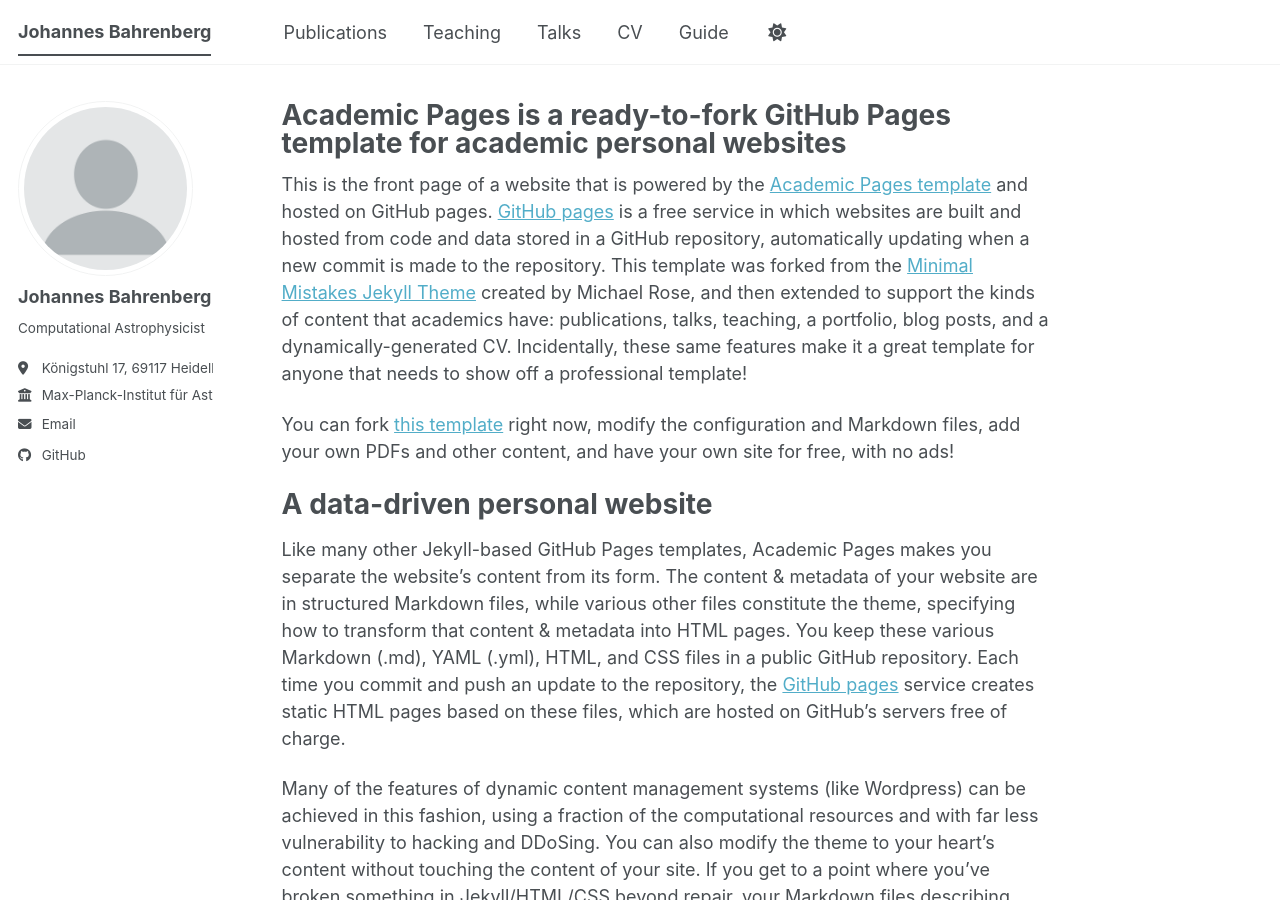
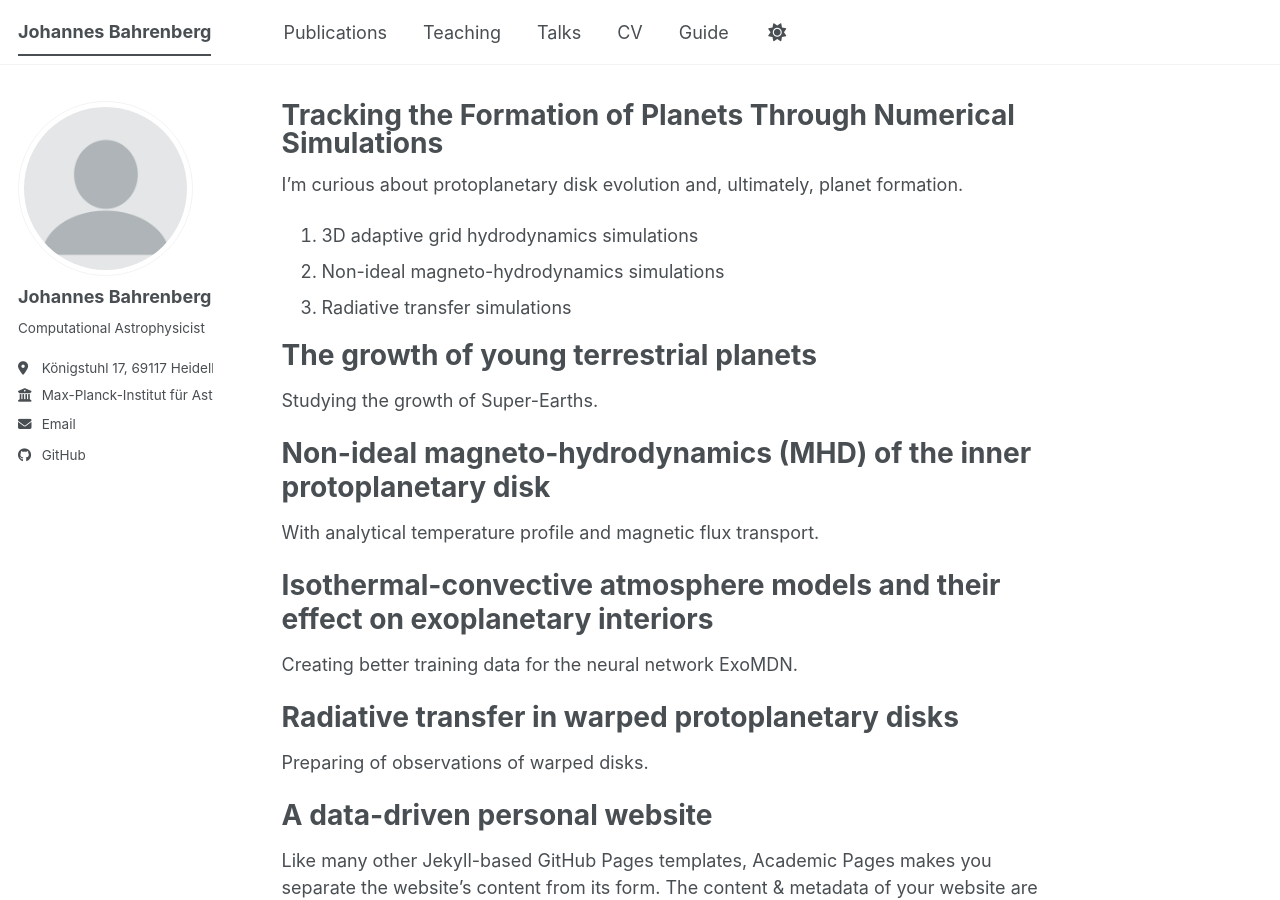
Before and after one commit to johannesbahrenberg/johannesbahrenberg.github.io, a Jekyll site: the page built from _pages/about.md, in a window 1280 px wide and 900 px high. Built offline with Jekyll 4.4.1, drawn with Linux system fonts in a browser that asks for light colours; a script bundle is joined from its source files by our own code; library files that are not in the unit come from our copies; a file with an impossible date is left out.

Commit message:
Revise about page for planet formation research
Updated the title and content to reflect research focus on planet formation. Added sections on various simulations related to protoplanetary disks.

```diff
--- a/_pages/about.md
+++ b/_pages/about.md
@@ -1,15 +1,40 @@
 ---
 permalink: /
-title: "Academic Pages is a ready-to-fork GitHub Pages template for academic personal websites"
+title: "Tracking the Formation of Planets Through Numerical Simulations"
 author_profile: true
 redirect_from:
   - /about/
   - /about.html
 ---
 
-This is the front page of a website that is powered by the [Academic Pages template](https://github.com/academicpages/academicpages.github.io) and hosted on GitHub pages. [GitHub pages](https://pages.github.com) is a free service in which websites are built and hosted from code and data stored in a GitHub repository, automatically updating when a new commit is made to the repository. This template was forked from the [Minimal Mistakes Jekyll Theme](https://mmistakes.github.io/minimal-mistakes/) created by Michael Rose, and then extended to support the kinds of content that academics have: publications, talks, teaching, a portfolio, blog posts, and a dynamically-generated CV. Incidentally, these same features make it a great template for anyone that needs to show off a professional template!
+I'm curious about protoplanetary disk evolution and, ultimately, planet formation.
 
- You can fork [this template](https://github.com/academicpages/academicpages.github.io) right now, modify the configuration and Markdown files, add your own PDFs and other content, and have your own site for free, with no ads!
+1. 3D adaptive grid hydrodynamics simulations
+1. Non-ideal magneto-hydrodynamics simulations
+1. Radiative transfer simulations
+
+
+The growth of young terrestrial planets
+======
+Studying the growth of Super-Earths.
+
+
+Non-ideal magneto-hydrodynamics (MHD) of the inner protoplanetary disk
+======
+With analytical temperature profile and magnetic flux transport.
+
+
+Isothermal-convective atmosphere models and their effect on exoplanetary interiors
+======
+Creating better training data for the neural network ExoMDN.
+
+
+Radiative transfer in warped protoplanetary disks
+======
+Preparing of observations of warped disks.
+
+
+
 
 A data-driven personal website
 ======
```
